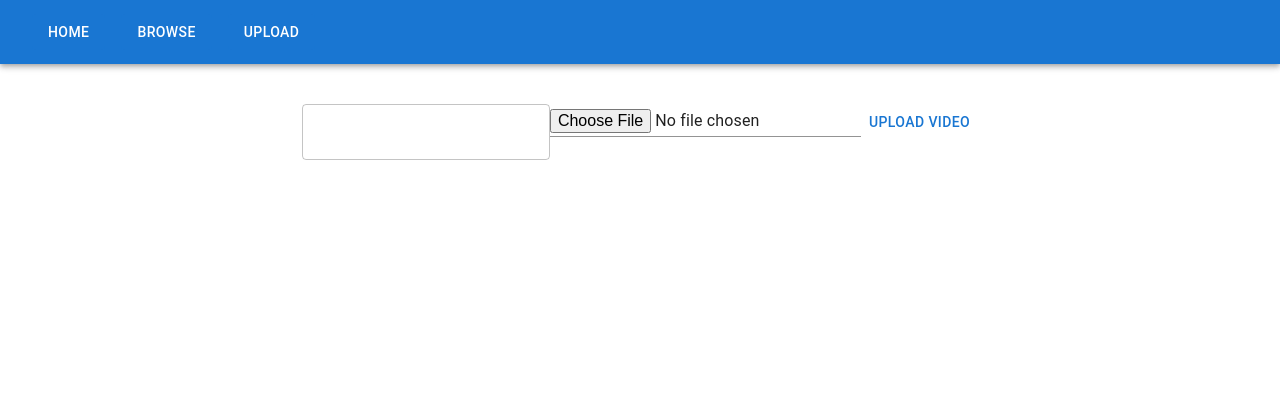
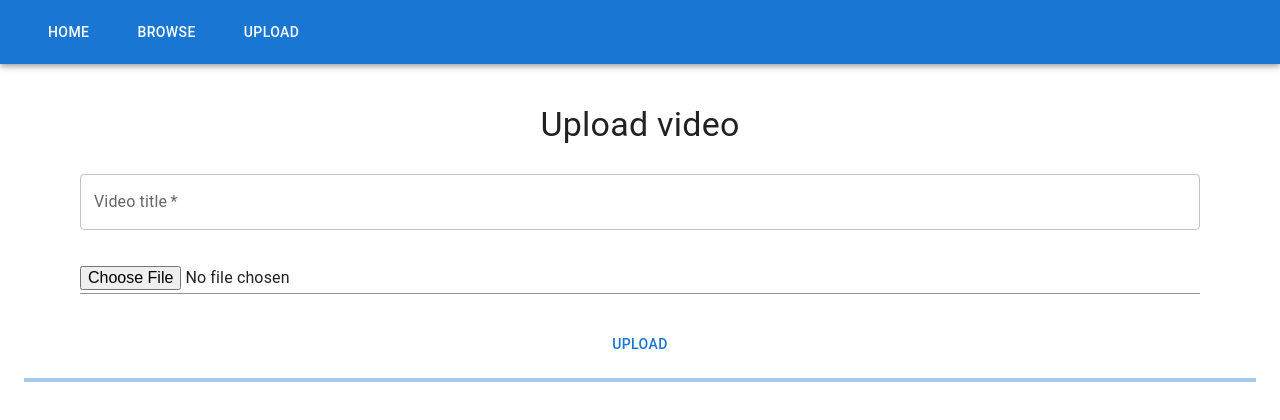
Before and after one commit to mgiang2015/SpringVideoPlatform, a React (Vite) app in the folder src/main/js/: page /upload in a window 1280 px wide. Shown: the top 420 px of the page. Built offline with nearby package versions, Linux system fonts and the light colour scheme.

Commit message:
Add styling and UI for video file upload

```diff
--- a/src/main/js/src/pages/Upload.jsx
+++ b/src/main/js/src/pages/Upload.jsx
@@ -1,18 +1,23 @@
-import { Box, Button, Input, TextField } from '@mui/material';
+import { Button, Container, Input, TextField, Typography, LinearProgress } from '@mui/material';
 import React, { useState } from 'react';
 import axios from 'axios'
 
 export default function Upload() {
     const [title, setTitle] = useState("");
     const [file, setFile] = useState(null);
+    const [uploadProgress, setUploadProgress] = React.useState(0);
 
-    const handleSubmit = () => {
-        console.log(title);
-        console.log(file);
+    const handleSubmit = (e) => {
+        e.preventDefault();
         let formData = new FormData();
         formData.append('title', title);
         formData.append('file', file);
-        axios.post('http://localhost:8080/videos/add', formData)
+        axios.post('http://localhost:8080/videos/add', formData, {
+            onUploadProgress: (progressEvent) => {
+                const percentCompleted = Math.round((progressEvent.loaded * 100) / progressEvent.total);
+                setUploadProgress(percentCompleted);
+            }
+        })
         .then((response) => {
             console.log(response);
         })
@@ -22,12 +27,18 @@ export default function Upload() {
     }
 
     return (
-        <Box sx={{ m: 5 }}>
-            <TextField onChange={(e) => setTitle(e.target.value)} />
-            <Input type='file' onChange={(e) => setFile(e.target.files[0])} />
-            <Button onClick={handleSubmit}>
-                Upload Video
-            </Button>
-        </Box>
+        <Container maxWidth="xl" sx={{ mt: 5 }}>
+            <Typography gutterBottom variant='h4'>Upload video</Typography>
+            <form onSubmit={handleSubmit}>
+                <Container sx={{ display: 'flex', flexDirection: 'column' }}>
+                    <TextField required label="Video title" placeholder='Your title here' onChange={(e) => setTitle(e.target.value)} sx={{ m: 2 }} />
+                    <Input required type='file' onChange={(e) => setFile(e.target.files[0])} sx={{ m: 2 }} />
+                    <Button type='submit' sx={{ m: 2 }}>
+                        Upload
+                    </Button>
+                </Container>
+            </form>
+            <LinearProgress variant="determinate" value={uploadProgress} />
+        </Container>
     )
 }
```
